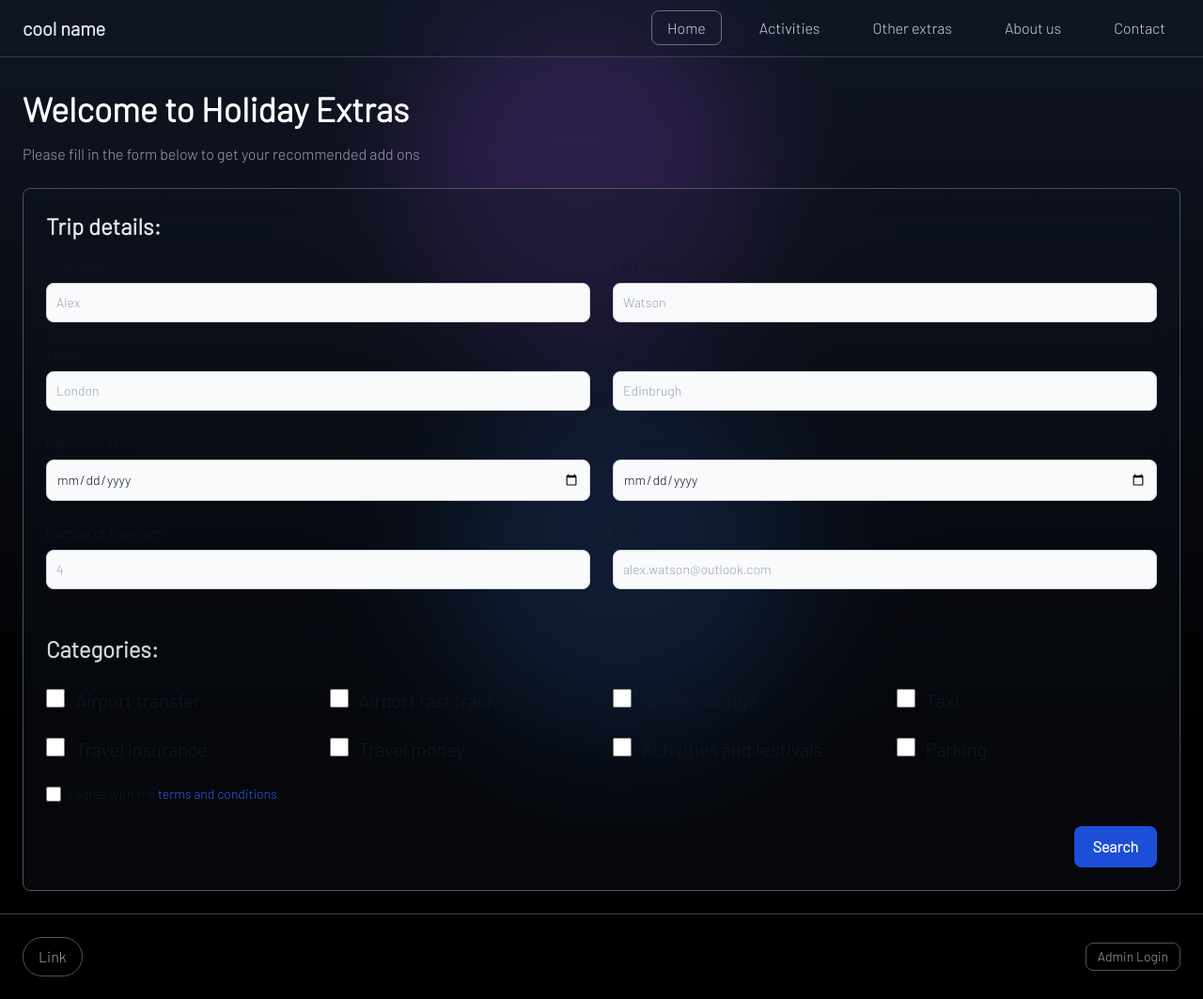
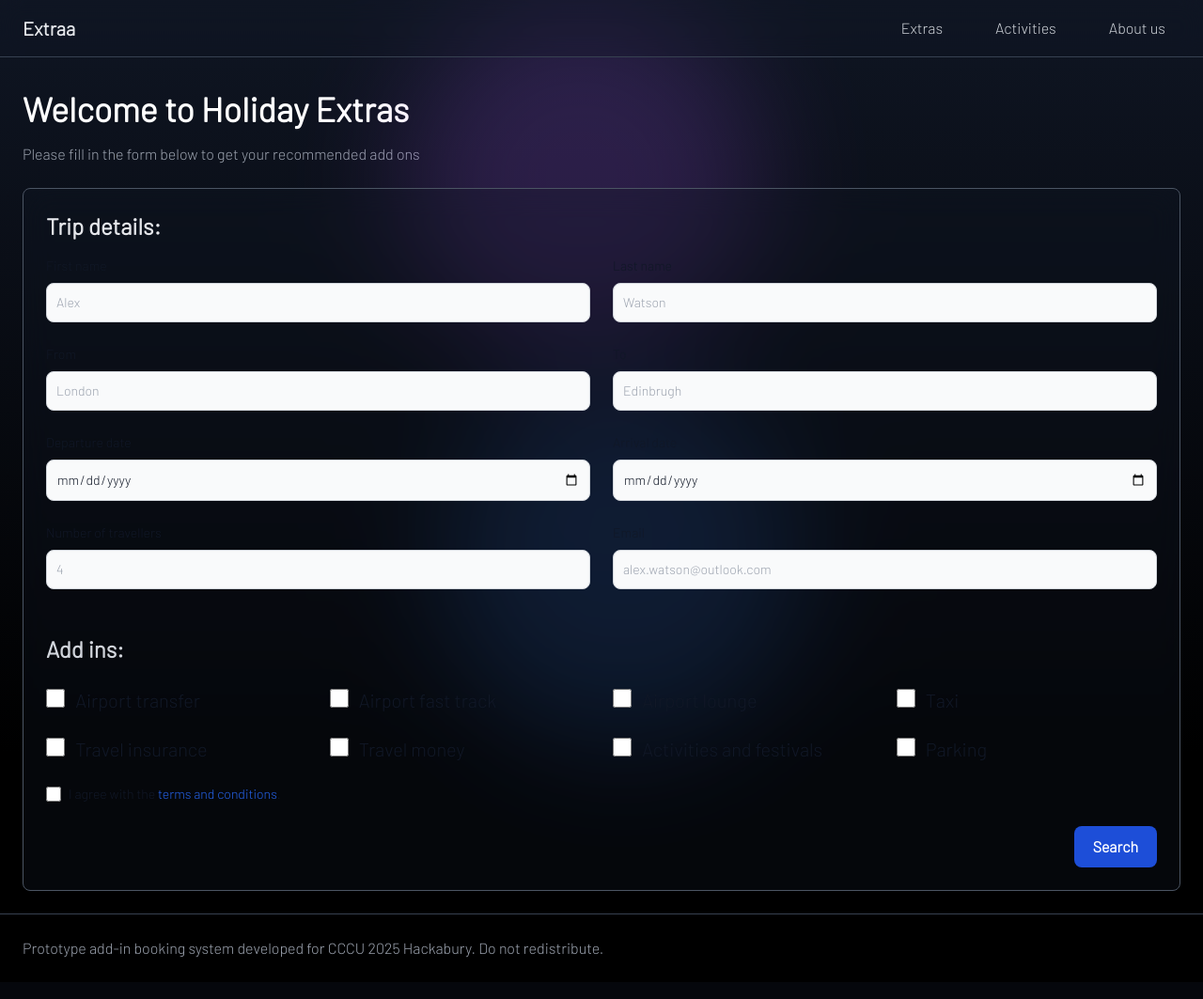
Before and after one commit to jess-excell/hackabury-submission, a Django app: page / in a window 1280 px wide. Shown: the whole page at 94% size. After the commit the page ends 1019 px from the top, so only its background shows below. Run offline with Django 5.2, Linux system fonts and the light colour scheme; some libraries are stand-ins or nearby versions.

Commit message:
Remove unused content from header and footer, minor other wording changes for clarity

```diff
--- a/theApp/templates/base.html
+++ b/theApp/templates/base.html
@@ -19,13 +19,11 @@
 
   <!-- Navigation Bar -->
   <nav class="border-b border-gray-700 py-4 px-6 flex justify-between items-center backdrop-blur-md bg-gray-900/30 fixed w-full top-0 z-10">
-    <a href="/" class="text-xl font-semibold text-gray-200">cool name</a>
+    <a href="/" class="text-xl font-semibold text-gray-200">Extraa</a>
     <ul class="flex space-x-6">
-      <li><a href="/" class="px-4 py-2 border border-gray-500 rounded-lg hover:bg-gray-800">Home</a></li>
+      <li><a href="/" class="px-4 py-2  rounded-lg hover:bg-gray-800">Extras</a></li>
       <li><a href="/activities" class="px-4 py-2 hover:border-gray-500 rounded-lg hover:bg-gray-800">Activities</a></li>
-      <li><a href="/" class="px-4 py-2 hover:border-gray-500 rounded-lg hover:bg-gray-800">Other extras</a></li>
       <li><a href="/about" class="px-4 py-2 hover:border-gray-500 rounded-lg hover:bg-gray-800">About us</a></li>
-      <li><a href="/" class="px-4 py-2 hover:border-gray-500 rounded-lg hover:bg-gray-800">Contact</a></li>
     </ul>
   </nav>
 
@@ -40,9 +38,8 @@
   <footer class="border-t border-gray-700 py-6 px-6 text-gray-400">
     <div class="flex justify-between items-center flex-wrap">
       <div class="flex space-x-4 mb-4 md:mb-0">
-        <a href="" class="px-4 py-2 border border-gray-600 rounded-full hover:bg-gray-800">Link</a>
+        <p>Prototype add-in booking system developed for CCCU 2025 Hackabury. Do not redistribute.</p>
       </div>
-      <a href="/" class="text-sm border border-gray-600 px-3 py-1 rounded-lg hover:bg-gray-800">Admin Login</a>
     </div>
   </footer>
 
--- a/theApp/templates/home.html
+++ b/theApp/templates/home.html
@@ -45,7 +45,7 @@
                                 <input type="email" name="email" class="bg-gray-50 border border-gray-300 text-gray-900 text-sm rounded-lg focus:ring-blue-500 focus:border-blue-500 block w-full p-2.5 dark:bg-gray-700 dark:border-gray-600 dark:placeholder-gray-400 dark:text-white dark:focus:ring-blue-500 dark:focus:border-blue-500" placeholder="alex.watson@outlook.com" required />
                             </div>
                         </div>
-                        <p class="text-2xl mb-6 font-semibold">Categories: </p>
+                        <p class="text-2xl mb-6 font-semibold">Add ins: </p>
                         <div class="grid gap-6 mb-6 md:grid-cols-4">
                             <div>
                                 <input name="airport_transfer" type="checkbox" class="w-5 h-5 border border-gray-300 rounded-sm bg-gray-50 focus:ring-3 focus:ring-blue-300 dark:bg-gray-700 dark:border-gray-600 dark:focus:ring-blue-600 dark:ring-offset-gray-800"/>
```
